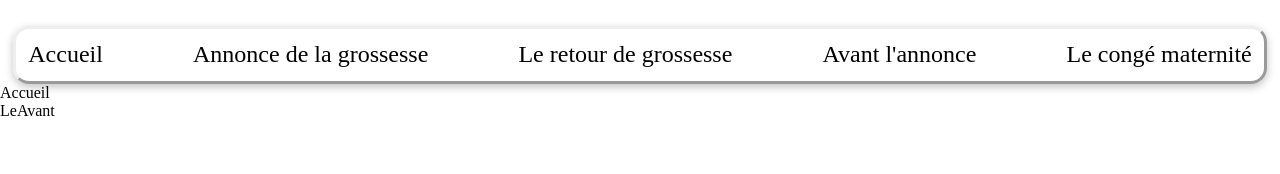
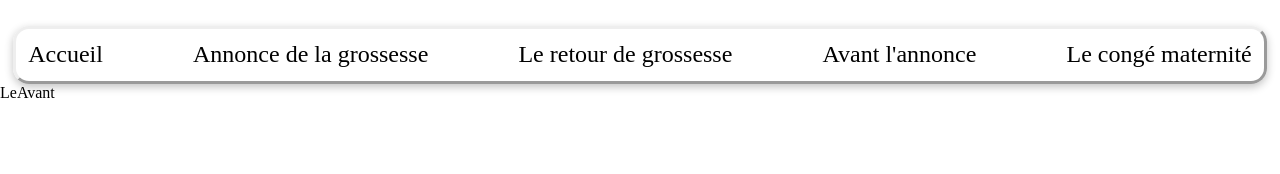
Before and after one commit to AlexisGlln/Nantes-hackaton, a React (Vite) app: page /le-avant in a window 1280 px wide. Shown: the top 174 px of the page. Built offline with nearby package versions, Linux system fonts and the light colour scheme.

Commit message:
modification chemin page accueil

```diff
--- a/src/App.jsx
+++ b/src/App.jsx
@@ -1,6 +1,5 @@
 import React from "react";
 import "./App.css";
-import Accueil from "./pages/Accueil";
 import NavBar from "./components/NavBar";
 import { Outlet } from "react-router-dom";
 
@@ -8,7 +7,6 @@ function App() {
   return (
     <div>
       <NavBar />
-      <Accueil />
       <Outlet />
     </div>
   );
--- a/src/main.jsx
+++ b/src/main.jsx
@@ -7,12 +7,17 @@ import AnnonceGrossesse from "./pages/AnnonceGrossesse";
 import LeRetour from "./pages/LeRetour";
 import LeAvant from "./pages/LeAvant";
 import LeCongéMaternité from "./pages/LeCongéMaternité";
+import Accueil from "./pages/Accueil";
 
 const router = createBrowserRouter([
   {
     path: "/",
     element: <App />,
     children: [
+      {
+        path: "/",
+        element: <Accueil />,
+      },
       {
         path: "/annonce-grossesse",
         element: <AnnonceGrossesse />,
```
